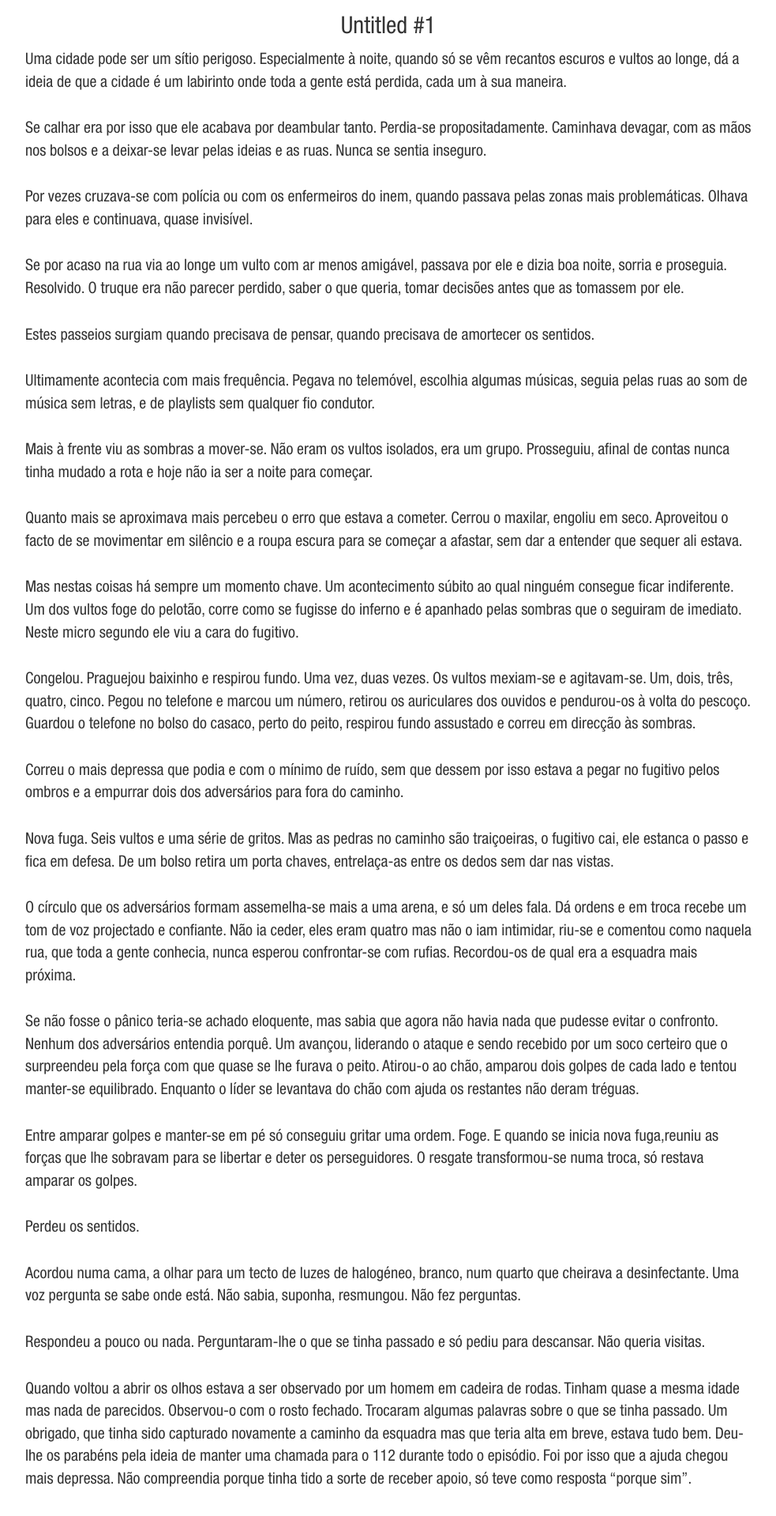
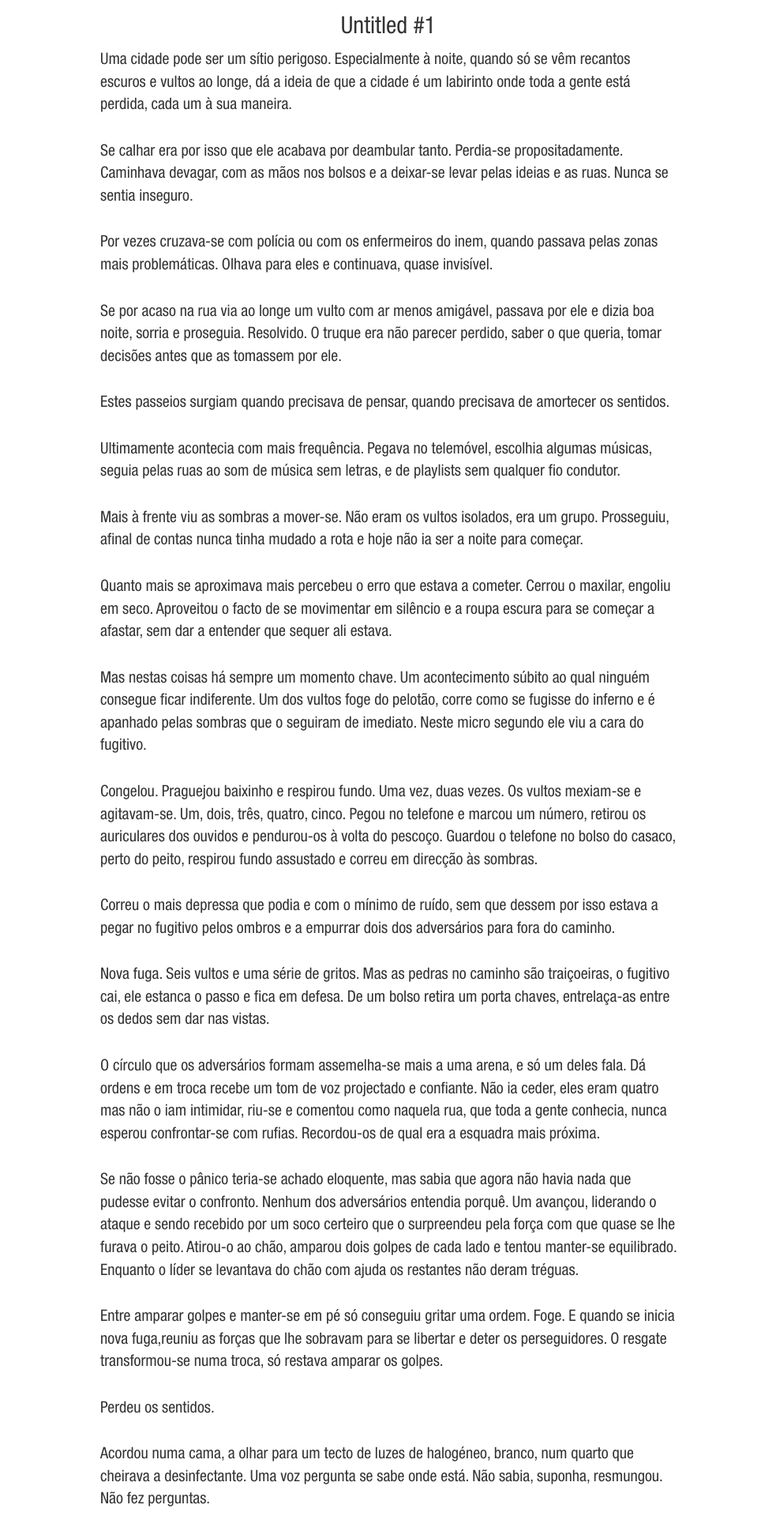
Before and after one commit to brunoamaral/the-untitled-series, a Jekyll site: the page built from _posts/2013-08-28-untitled-01.markdown, in a window 1280 px wide. Shown: the top 1919 px of the page at 79% size, without its empty margins (148-1131 px from the left). Built offline with Jekyll 4.4.1, drawn with Linux system fonts in a browser that asks for light colours.

Commit message:
fixed columns width in posts

```diff
--- a/_layouts/post.html
+++ b/_layouts/post.html
@@ -1,7 +1,7 @@
 ---
 layout: default
 ---
-<div class="col-md-10 col-md-offset-1">
+<div class="col-md-8 col-md-offset-2">
 	<h2 class="text-center">{{ page.title }}</h2>
 	<div id="post">
 	{{ content }}
```
